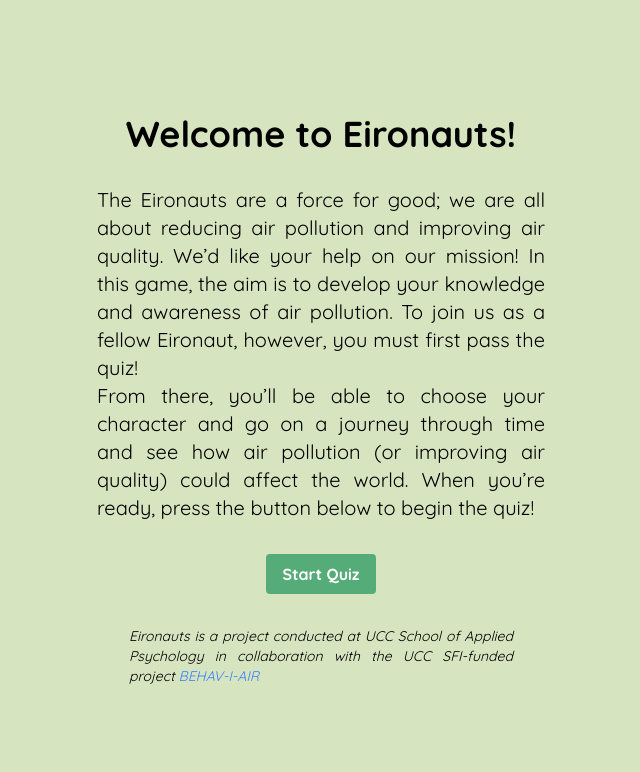
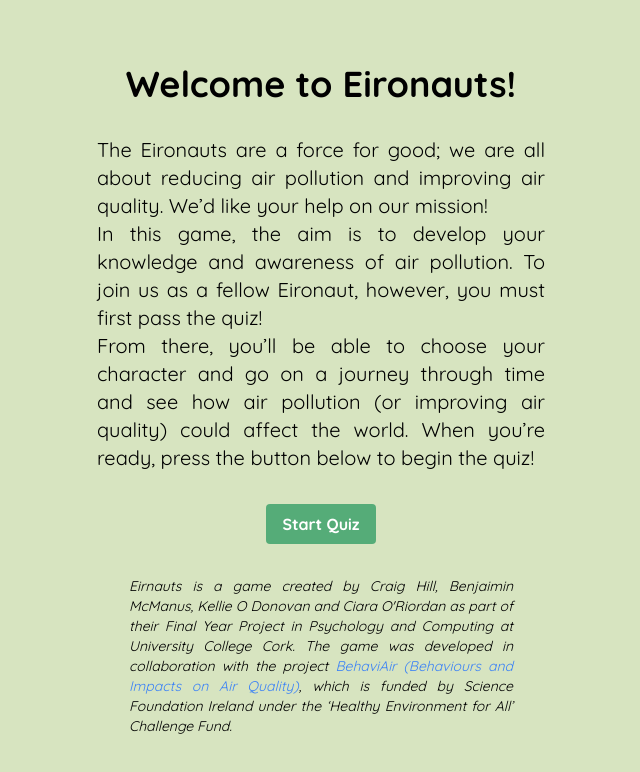
Before and after one commit to craigtkhill/final-year-team-project, a Next.js app: page / in a window 1280 px wide. Shown: the top 772 px of the page, without its empty margins (319-959 px from the left). Built offline with nearby package versions, Linux system fonts and the light colour scheme.

Commit message:
update welcome page text

```diff
--- a/app/page.tsx
+++ b/app/page.tsx
@@ -28,9 +28,12 @@ export default function Home() {
         <p>
           The Eironauts are a force for good; we are all about reducing air
           pollution and improving air quality. We’d like your help on our
-          mission! In this game, the aim is to develop your knowledge and
-          awareness of air pollution. To join us as a fellow Eironaut, however,
-          you must first pass the quiz!{"\n\n"}
+          mission!{"\n\n"}
+        </p>
+        <p>
+          In this game, the aim is to develop your knowledge and awareness of
+          air pollution. To join us as a fellow Eironaut, however, you must
+          first pass the quiz!{"\n\n"}
         </p>
 
         <p>
@@ -46,15 +49,19 @@ export default function Home() {
       </Button>
       <p className="text-center text-sm w-full max-w-sm text-justify">
         <em>
-          Eironauts is a project conducted at UCC School of Applied Psychology
-          in collaboration with the UCC SFI-funded project{" "}
+          Eirnauts is a game created by Craig Hill, Benjaimin McManus, Kellie O
+          Donovan and Ciara O&apos;Riordan as part of their Final Year Project
+          in Psychology and Computing at University College Cork. The game was
+          developed in collaboration with the project{" "}
           <Link
             className="text-blue-500 hover:underline"
-            href="https://twitter.com/BehaviAir"
+            href="https://behaviair.org/"
             target="_blank"
           >
-            BEHAV-I-AIR
+            BehaviAir (Behaviours and Impacts on Air Quality)
           </Link>
+          , which is funded by Science Foundation Ireland under the ‘Healthy
+          Environment for All’ Challenge Fund.{" "}
         </em>
       </p>
     </div>
```
